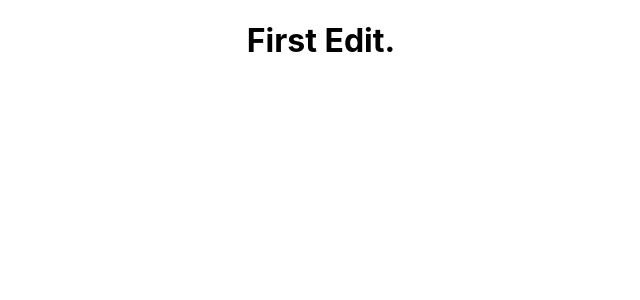
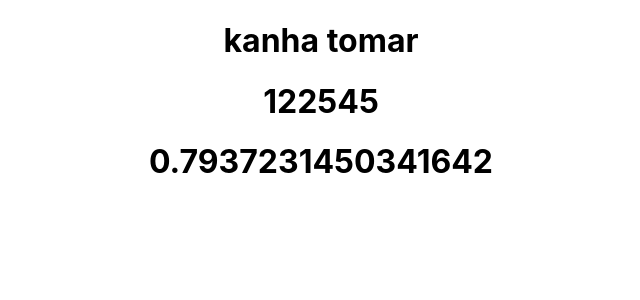
Before and after one commit to Kanharajput/ReactJs, a React (Create React App) app: page / in a window 1280 px wide. Shown: the top 300 px of the page, without its empty margins (319-959 px from the left). Built offline with nearby package versions, Linux system fonts and the light colour scheme.

Commit message:
dynamic values in template

```diff
--- a/src/App.js
+++ b/src/App.js
@@ -1,9 +1,15 @@
 import './App.css';
 
 function App() {
+  // create a variable
+  const name = "kanha tomar";
+  // list items are typed to string and merged to create a single string
+  const list = [1,2,2,5,45];
   return (
     <div className="App">
-      <h1>First Edit.</h1>
+      <h1>{ name }</h1>
+      <h1>{list}</h1>
+      <h1>{Math.random()}</h1>
     </div>
   );
 }
```
Also changed, not shown: 1 other file (tests, documents, lock files or other folders).
